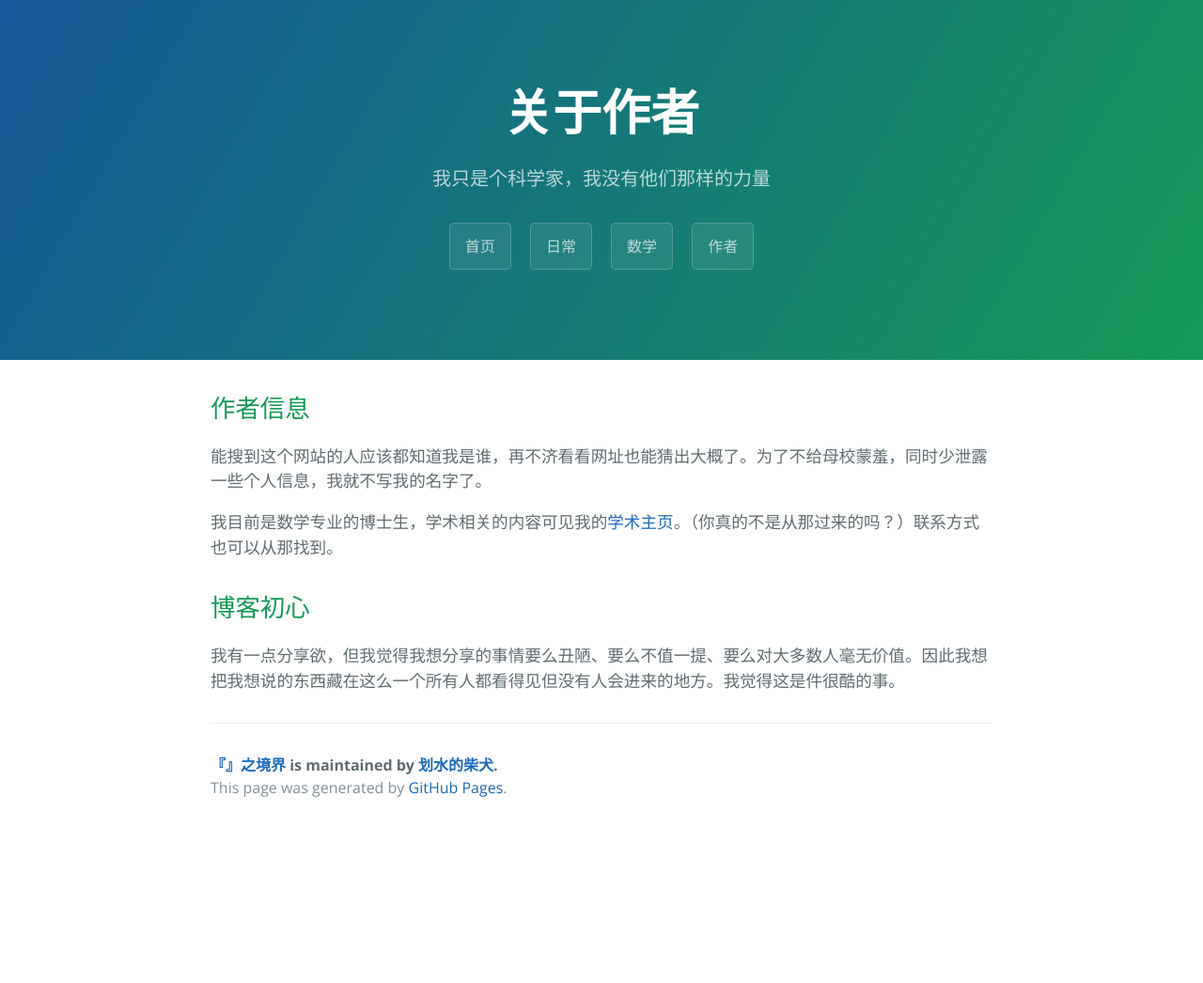
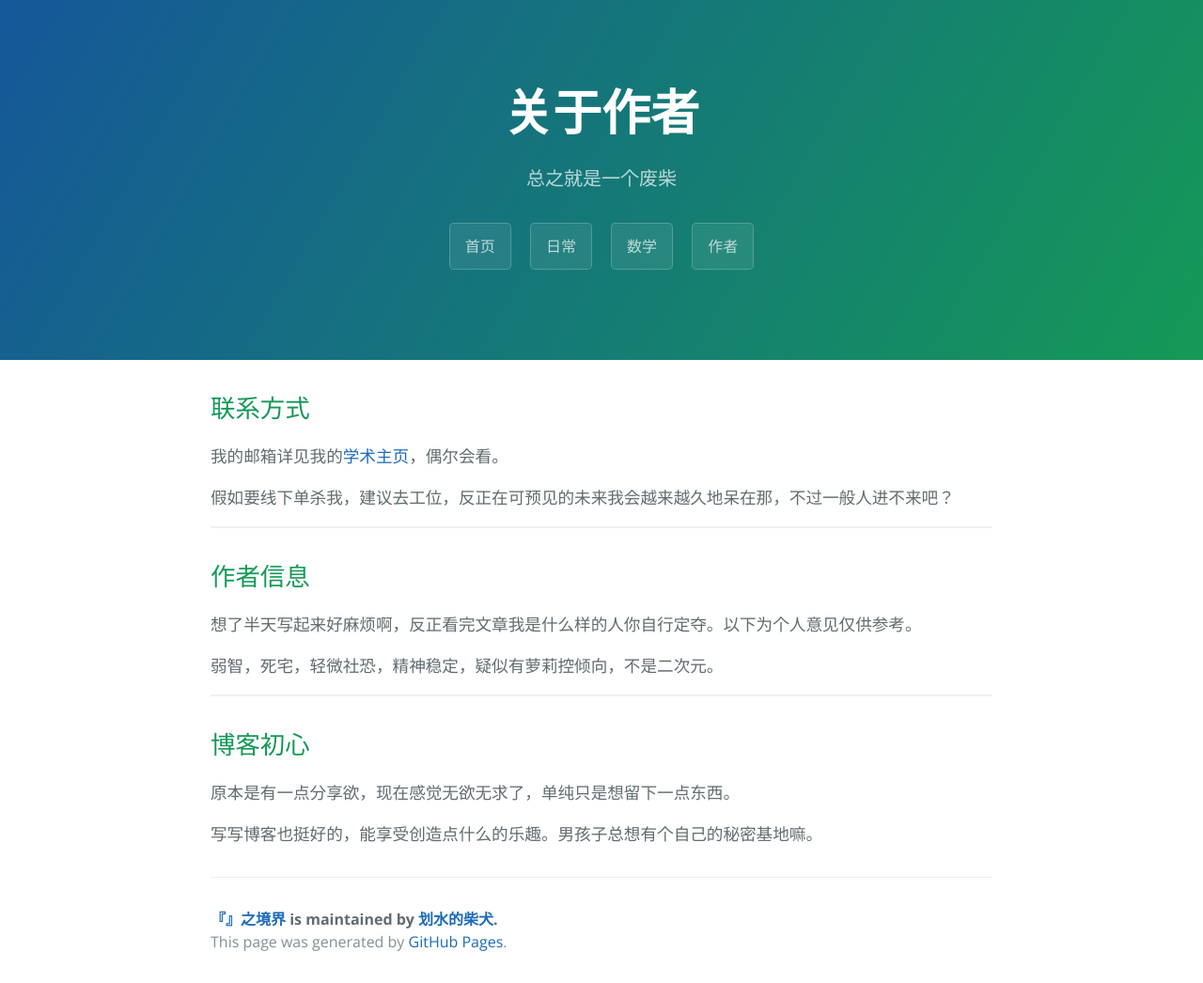
Before and after one commit to xiebaiting/xiebaiting.github.io, a Jekyll site: the page built from about.html, in a window 1280 px wide. Shown: the whole page at 94% size. Built offline with Jekyll 4.4.1, drawn with Linux system fonts in a browser that asks for light colours; before the commit the page ends 900 px from its top, so only the background shows below that.

Commit message:
20240405

```diff
--- a/_includes/page-header.html
+++ b/_includes/page-header.html
@@ -10,13 +10,15 @@
 <section class="page-header">
   <h1 class="project-name">{{ page-title }}</h1>
   <h2 class="project-tagline">{{ page-tagline }}</h2>
+  {% if page.layout == 'post'%}
+  <p class="meta">{{ page.date | date_to_string }}</p>
+  {% endif %}
   {% if page.role == 'major' %}
   <a href="{{ site.url }}" class="btn">首页</a>
   <a href="{{ site.url }}/blogpost.html" class="btn">日常</a>
   <a href="{{ site.url }}/math" class="btn">数学</a>
   <a href="{{ site.url }}/about.html" class="btn">作者</a>
-  {% endif %}
-  {% if page.layout == 'post'%}
-  <p class="meta">{{ page.date | date_to_string }}</p>
+  {% else %}
+  <a href="javascript:history.back(-1)" class="btn">返回上一页</a>
   {% endif %}
 </section>
--- a/about.html
+++ b/about.html
@@ -1,22 +1,40 @@
 ---
 layout: page
 title: 关于作者
-tagline: 我只是个科学家，我没有他们那样的力量
+tagline: 总之就是一个废柴
 role: major
 ---
+
+<h2>联系方式</h2>
+
+<p>
+    我的邮箱详见我的<a href="https://xiebaiting.github.io/math">学术主页</a>，偶尔会看。
+</p>
+
+<p>
+    假如要线下单杀我，建议去工位，反正在可预见的未来我会越来越久地呆在那，不过一般人进不来吧？
+</p>
+
+<hr align="center">
 
 <h2>作者信息</h2>
 
 <p>
-    能搜到这个网站的人应该都知道我是谁，再不济看看网址也能猜出大概了。为了不给母校蒙羞，同时少泄露一些个人信息，我就不写我的名字了。
+    想了半天写起来好麻烦啊，反正看完文章我是什么样的人你自行定夺。以下为个人意见仅供参考。
 </p>
 
 <p>
-    我目前是数学专业的博士生，学术相关的内容可见我的<a href="https://xiebaiting.github.io/math">学术主页</a>。（你真的不是从那过来的吗？）联系方式也可以从那找到。
+    弱智，死宅，轻微社恐，精神稳定，疑似有萝莉控倾向，不是二次元。
 </p>
+
+<hr align="center">
 
 <h2>博客初心</h2>
 
 <p>
-    我有一点分享欲，但我觉得我想分享的事情要么丑陋、要么不值一提、要么对大多数人毫无价值。因此我想把我想说的东西藏在这么一个所有人都看得见但没有人会进来的地方。我觉得这是件很酷的事。
+    原本是有一点分享欲，现在感觉无欲无求了，单纯只是想留下一点东西。
 </p>
+
+<p>
+    写写博客也挺好的，能享受创造点什么的乐趣。男孩子总想有个自己的秘密基地嘛。
+</p>
--- a/category/时间会证明一切.html
+++ b/category/时间会证明一切.html
@@ -1,9 +1,10 @@
 ---
 layout: category
 title: 时间会证明一切
+tagline: 沧海桑田后，唯历史与真理留存。
 category: 时间会证明一切
 ---
 
 <p>
-    读博之后重看了一遍Heroes in My Heart，感觉二十年前的老师们真是过着浪漫的生活，所以想写一些数学史相关的日记。取这个名字是因为想有点哲学的感觉。结果很快就厌倦了，最后就变成日常了，这何尝不是时间证明了一切。
+    数学可证，然世事无从证。
 </p>
--- a/index.html
+++ b/index.html
@@ -4,8 +4,6 @@ title: {{ site.name }}
 role: major
 ---
 
-<h2>一些说明</h2>
+<h2 align="center">欢迎访问我的个人博客</h2>
 
-<p>
-    这是我的个人博客而非个人主页，个人信息点上面的作者。
-</p>
+<p align="center">在谁都能够访问的网站上，写下谁都不会去看的文章。在谁都不会在意的角落，做出谁都为之惊叹的贡献。</p>
--- /dev/null
+++ b/math/biography/index.html
@@ -0,0 +1,5 @@
+---
+layout: page
+title: 数学纪录
+tagline: 伟大的数学家们仿若天上的星辰，他们散发着光和热。而被掩藏在他们的阴影下，并享受他们的福泽的则是广大的数学工作者和爱好者们。他们反射原初的光亮，孕育崭新的生命，使奇迹得以迈向下一个奇迹。时间终究会熄灭星星，使之坍缩，留下的遗骸则化为黑洞——那便是数学本身，是命定之人终将迈入的深渊。
+---
```
Also changed, not shown: _posts/2024-04-05-如此出席率，令人汗颜！.md (added, +16 -0 lines), blogpost.html (+8 -11 lines), math/index.html (+13 -7 lines), _posts/2024-04-04-放假不睡觉.md (renamed from _posts/2024-04-05-放假不睡觉.md).
